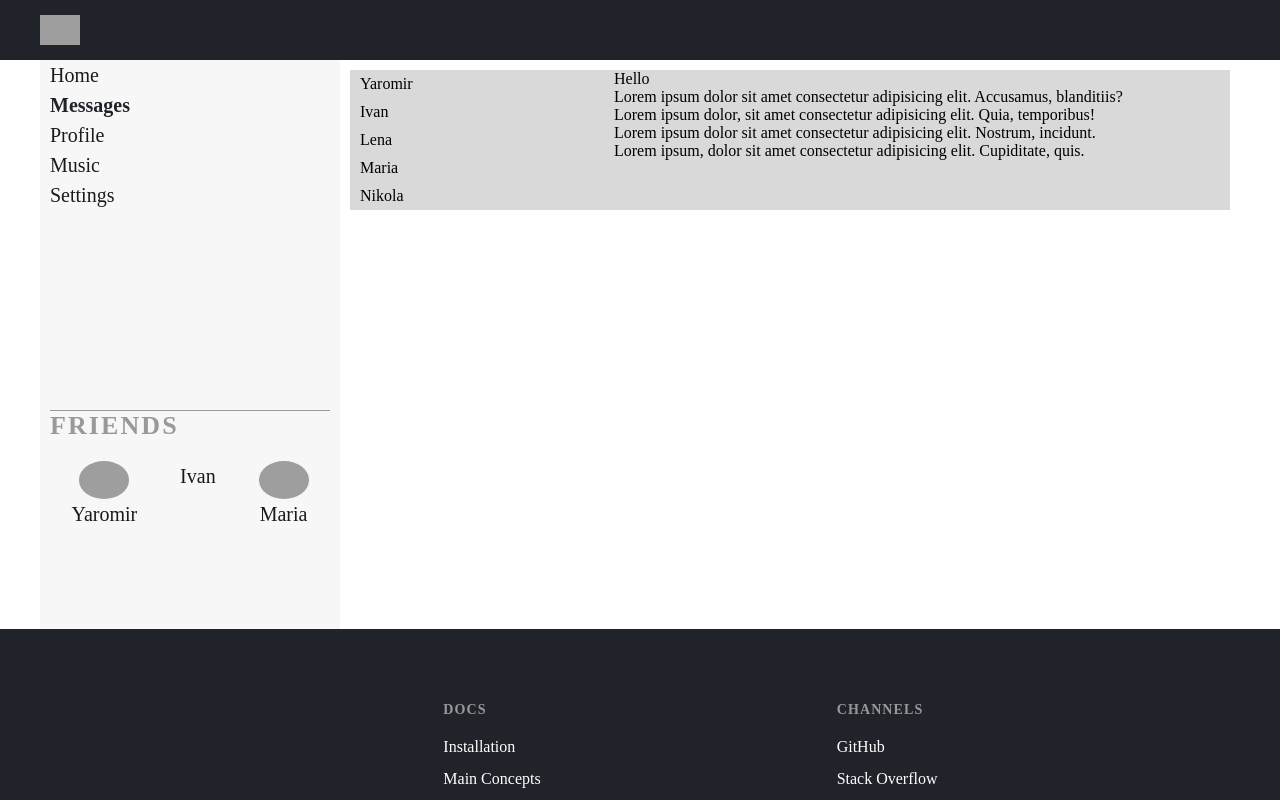
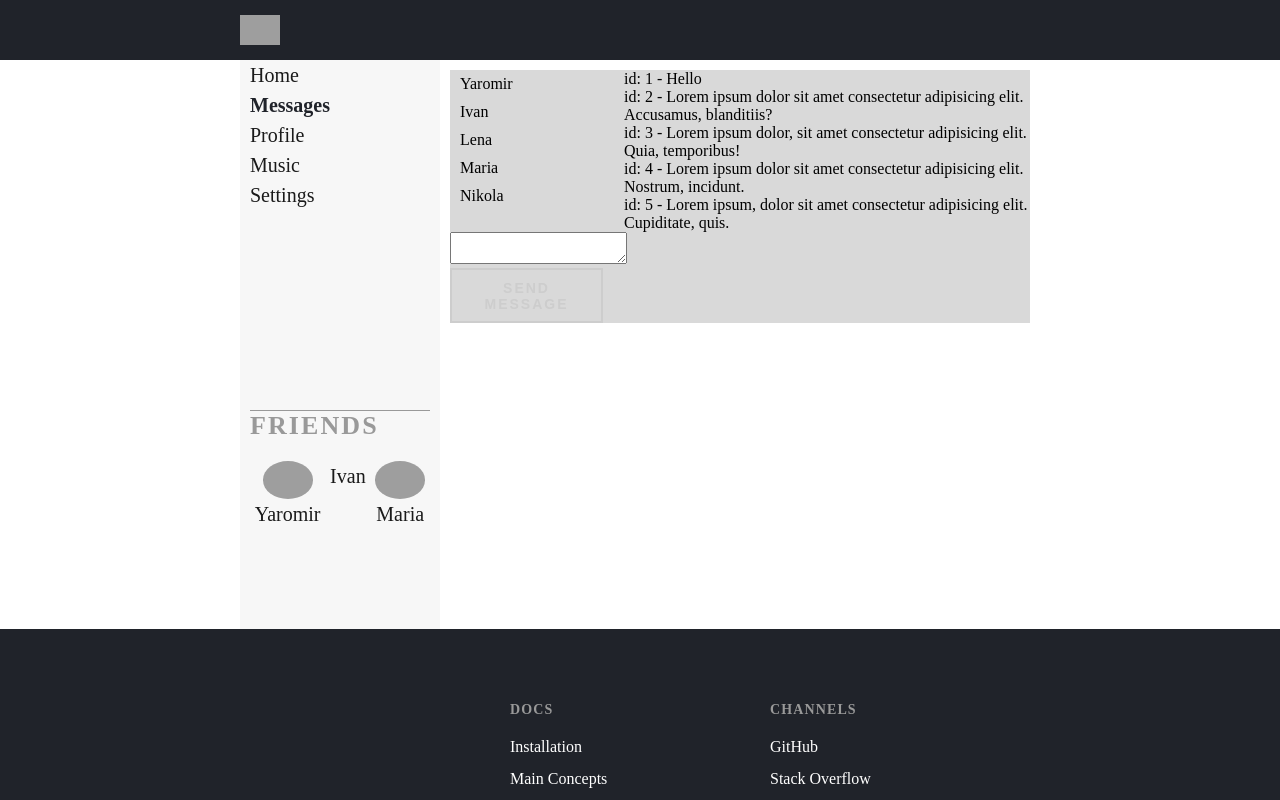
Before and after one commit to Kapitan-Morgan/react-test-app, a React (Create React App) app: page /dialogs in a window 1280 px wide. Shown: the top 800 px of the page. Built offline with nearby package versions, Linux system fonts and the light colour scheme; grey boxes are pictures that could not be loaded.

Commit message:
refactor action/dispatch

```diff
--- a/src/App.css
+++ b/src/App.css
@@ -9,7 +9,7 @@ body{
   max-width: 100%;
 }
 .wrapper{
-  width: 1200px;
+  width: 800px;
   margin: 0 auto;
   height: 100%;
 }
--- a/src/App.js
+++ b/src/App.js
@@ -22,10 +22,10 @@ const App = (props) => {
               <Home/>
             </Route>
             <Route path='/dialogs'>
-              <Dialogs state={props.state.messagesPage} />
+              <Dialogs state={props.state.messagesPage} dispatch={props.dispatch} />
             </Route>
             <Route path='/profile'>
-              <Profile state={props.state.profilePage} store={props.store} />
+              <Profile state={props.state.profilePage} dispatch={props.dispatch} />
             </Route>
           </Switch>
         </div>
--- a/src/components/dialogs/Dialogs.jsx
+++ b/src/components/dialogs/Dialogs.jsx
@@ -1,12 +1,22 @@
 import React from 'react'
 import Dialog from './dialogItem/DialogItem'
 import Message from './Message/Message'
+import {addMessageActionCreator, updateNewMessageBodyActionCreator} from '../../store/dialogsReducer'
 import './dialogs.css'
 
 const Dialogs = (props) => {
 
   let dialogsElem = props.state.dialogs.map( d => <Dialog id={d.id} name={d.name}/> )
   let messagesElem = props.state.messages.map( m => <Message id={m.id} message={m.message}/> )
+
+  let onMessageChange = (e) => {
+    let body = e.target.value;
+    props.dispatch(updateNewMessageBodyActionCreator(body));
+  }
+
+  let addMessage = () => {
+    props.dispatch(addMessageActionCreator());
+  }
 
   return (
     <div className="dialogs">
@@ -16,6 +26,17 @@ const Dialogs = (props) => {
       <div className="dialog-messages dialogs__dialog-messages">
         {messagesElem}
       </div>
+      <div className="new-message">
+        <div className="new-message__textarea">
+          <textarea onChange={onMessageChange} value={props.state.newMessageBody} ></textarea>
+        </div>
+        <div className="new-message__nav">
+          <button onClick={ addMessage } className="button new-message__button">
+            <span>Send Message</span>
+            <i className="new-message__i"></i>
+          </button>
+        </div>
+      </div>
     </div>
   )
 }
--- a/src/components/dialogs/Message/Message.jsx
+++ b/src/components/dialogs/Message/Message.jsx
@@ -1,7 +1,7 @@
 import React from 'react'
 
 const Message = (props) => {
-  return <div className="message dialog-messages__message">{props.message}</div>
+  return <div className="message dialog-messages__message">id: {props.id} - {props.message}</div>
 }
 
 export default Message
--- a/src/components/dialogs/dialogs.css
+++ b/src/components/dialogs/dialogs.css
@@ -2,6 +2,7 @@
     display: flex;
     margin: 10px;
     background-color: #d9d9d9;
+    flex-wrap: wrap;
 }
 .dialog-user{
     width: 30%;
--- a/src/components/profile/MyPosts/MyPosts.jsx
+++ b/src/components/profile/MyPosts/MyPosts.jsx
@@ -1,17 +1,17 @@
 import React from 'react';
 import Post from './Post/Post';
+import {addPostActionCreator, updateNewPostTextActionCreator} from '../../../store/profileReducer'
 import './myposts.css';
 
 const MyPosts = (props) => {
-
   let postsElem = props.posts.map( p => <Post id={p.id} message={p.message} likesCount={p.likesCount} /> )
   let newPostElement = React.createRef();
   let addPost = () => {
-    props.store.addPost();
+    props.dispatch(addPostActionCreator());
   }
 
   let onPostChange = () => {
-    props.store.updateNewPostText(newPostElement.current.value)
+    props.dispatch(updateNewPostTextActionCreator(newPostElement.current.value));
   }
 
   return (
--- a/src/components/profile/Profile.jsx
+++ b/src/components/profile/Profile.jsx
@@ -7,7 +7,7 @@ const Profile = (props) => {
   return (
     <div className="profile">
       <Info mainUrl="https://img.fonwall.ru/o/2p/canada-moraine-lake-ozero-gory.jpg?route=mid&h=750"/>
-      <MyPosts newPostText={props.state.newPostText} store={props.store} posts={props.state.posts} />
+      <MyPosts newPostText={props.state.newPostText} posts={props.state.posts} dispatch={props.dispatch} />
     </div>
   )
 }
--- a/src/index.js
+++ b/src/index.js
@@ -8,7 +8,7 @@ import { BrowserRouter } from "react-router-dom";
 let renderEntireTree = (store) => {
     ReactDOM.render(
         <BrowserRouter>
-            <App state={store.getState()} store={store}/>
+            <App state={store.getState()} dispatch={store.dispatch.bind(store)}/>
         </BrowserRouter>, document.getElementById('root'));
 }
 
--- /dev/null
+++ b/src/store/dialogsReducer.js
@@ -0,0 +1,28 @@
+const UPDATE_NEW_MESSAGE_BODY = 'UPDATE-NEW-MESSAGE-BODY'
+const ADD_MESSAGE = 'ADD-MESSAGE'
+
+const dialogsReduser = (state, action) => {
+
+  switch(action.type){
+    case ADD_MESSAGE:
+      let newMessage = {
+        id: state.messages.slice(-1).pop().id + 1,
+        message: state.newMessageBody
+      }
+      state.messages.push(newMessage);
+      state.newMessageBody = '';
+      return state;
+    case UPDATE_NEW_MESSAGE_BODY:
+      state.newMessageBody = action.newBody;
+      return state;
+    default:
+      return state;
+  }
+
+}
+
+export const addMessageActionCreator = () => ({type: ADD_MESSAGE})
+export const updateNewMessageBodyActionCreator = (body) =>
+              ({ type: UPDATE_NEW_MESSAGE_BODY, newBody: body})
+
+export default dialogsReduser;
--- /dev/null
+++ b/src/store/friendsReducer.js
@@ -0,0 +1,6 @@
+const friendsReduser = (state, action) => {
+
+	return state;
+}
+
+export default friendsReduser;
--- /dev/null
+++ b/src/store/profileReducer.js
@@ -0,0 +1,29 @@
+const ADD_POST = 'ADD-POST'
+const UPDATE_NEW_TEXT_POST = 'UPDATE-NEW-TEXT-POST'
+
+const profileReduser = (state, action) => {
+
+	switch(action.type) {
+		case ADD_POST:
+			let newPost = {
+				id: state.posts.slice(-1).pop().id + 1,
+				message: state.newPostText,
+				likesCount: 0
+			}
+			state.posts.push(newPost);
+			state.newPostText = '';
+			return state;
+		case UPDATE_NEW_TEXT_POST:
+			state.newPostText = action.newText;
+			return state;
+		default:
+			return state;
+	}
+
+}
+
+export const addPostActionCreator = () => ({type: ADD_POST})
+export const updateNewPostTextActionCreator = (text) =>
+              ({ type: UPDATE_NEW_TEXT_POST, newText: text})
+
+export default profileReduser;
--- a/src/store/store.js
+++ b/src/store/store.js
@@ -1,3 +1,6 @@
+import profileReduser from "./profileReducer";
+import dialogsReduser from "./dialogsReducer";
+import friendsReduser from "./friendsReducer";
 
 let store = {
   _subscriber() {
@@ -28,7 +31,8 @@ let store = {
         {id: 3, message: 'Lorem ipsum dolor, sit amet consectetur adipisicing elit. Quia, temporibus!'},
         {id: 4, message: 'Lorem ipsum dolor sit amet consectetur adipisicing elit. Nostrum, incidunt.'},
         {id: 5, message: 'Lorem ipsum, dolor sit amet consectetur adipisicing elit. Cupiditate, quis.'},
-      ]
+      ],
+      newMessageBody: ''
     },
     navbar: {
       friends: [
@@ -38,12 +42,14 @@ let store = {
       ]
     }
   },
+
   getState() {
     return this._state;
   },
   subscribe(observer) {
     this._subscriber = observer;
   },
+
   addPost(){
     let newPost = {
       id: this._state.profilePage.posts.slice(-1).pop().id + 1,
@@ -57,6 +63,15 @@ let store = {
   updateNewPostText(newText){
     this._state.profilePage.newPostText = newText;
     this._subscriber(this);
+  },
+
+  dispatch(action){ // { type: 'ADD-POST' }
+
+    this._state.profilePage = profileReduser(this._state.profilePage, action);
+    this._state.messagesPage = dialogsReduser(this._state.messagesPage, action);
+    this._state.navbar = friendsReduser(this._state.navbar, action);
+
+    this._subscriber(this);
   }
 }
 
```
